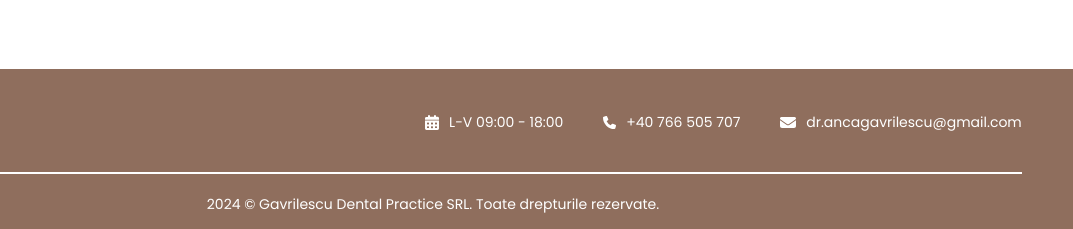
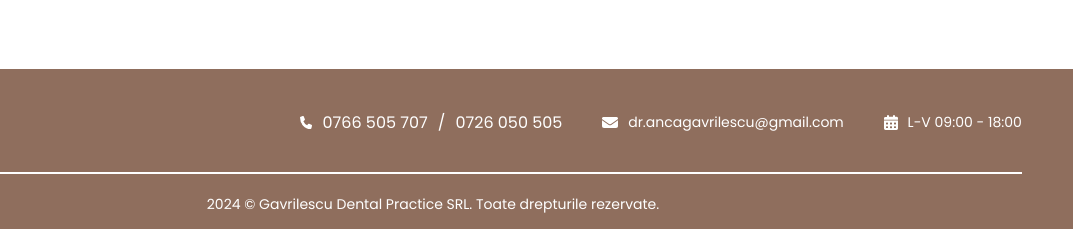
Before and after one commit to LarisaVarga/DrGavrilescu, a plain HTML site: page index.html in a window 1280 px wide. Shown: the part 2204-2433 px from the top of the page, 207-1280 px from the left. Drawn offline with Linux system fonts and the light colour scheme.

Commit message:
Update footer in index.html

```diff
--- a/index.html
+++ b/index.html
@@ -90,17 +90,19 @@
                     <div class="logo"><img src="./images/logo.png" alt=""></div>
                     <div class="footer-top-pte">
                         <div class="pte-item flex items-center justify-center">
-                            <img class="mr-10" src="/icons/program.svg" alt="Program">
-                            <p>L-V 09:00 - 18:00</p>
+                            <img class="mr-10" src="/icons/phone.svg" alt="Telefon">
+                            <a href="tel:+40766505707">0766 505 707</a>
+                            <spam class="ml-10 mr-10"> / </spam>
+                            <a href="tel:+40766505707">0726 050 505</a>
                         </div>
-                        <a href="tel:+40766505707" class="pte-item flex items-center justify-center">
-                            <img class="mr-10" src="/icons/phone.svg" alt="Telefon">
-                            <p>+40 766 505 707</p>
-                        </a>
                         <a href="mailto:dr.ancagavrilescu@gmail.com" class="pte-item flex items-center justify-center">
                             <img class="mr-10" src="/icons/email.svg" alt="Email">
                             <p>dr.ancagavrilescu@gmail.com</p>
                         </a>
+                        <div class="pte-item flex items-center justify-center">
+                            <img class="mr-10" src="/icons/program.svg" alt="Program">
+                            <p>L-V 09:00 - 18:00</p>
+                        </div>
                     </div>
                 </div>
                 <div>
```
